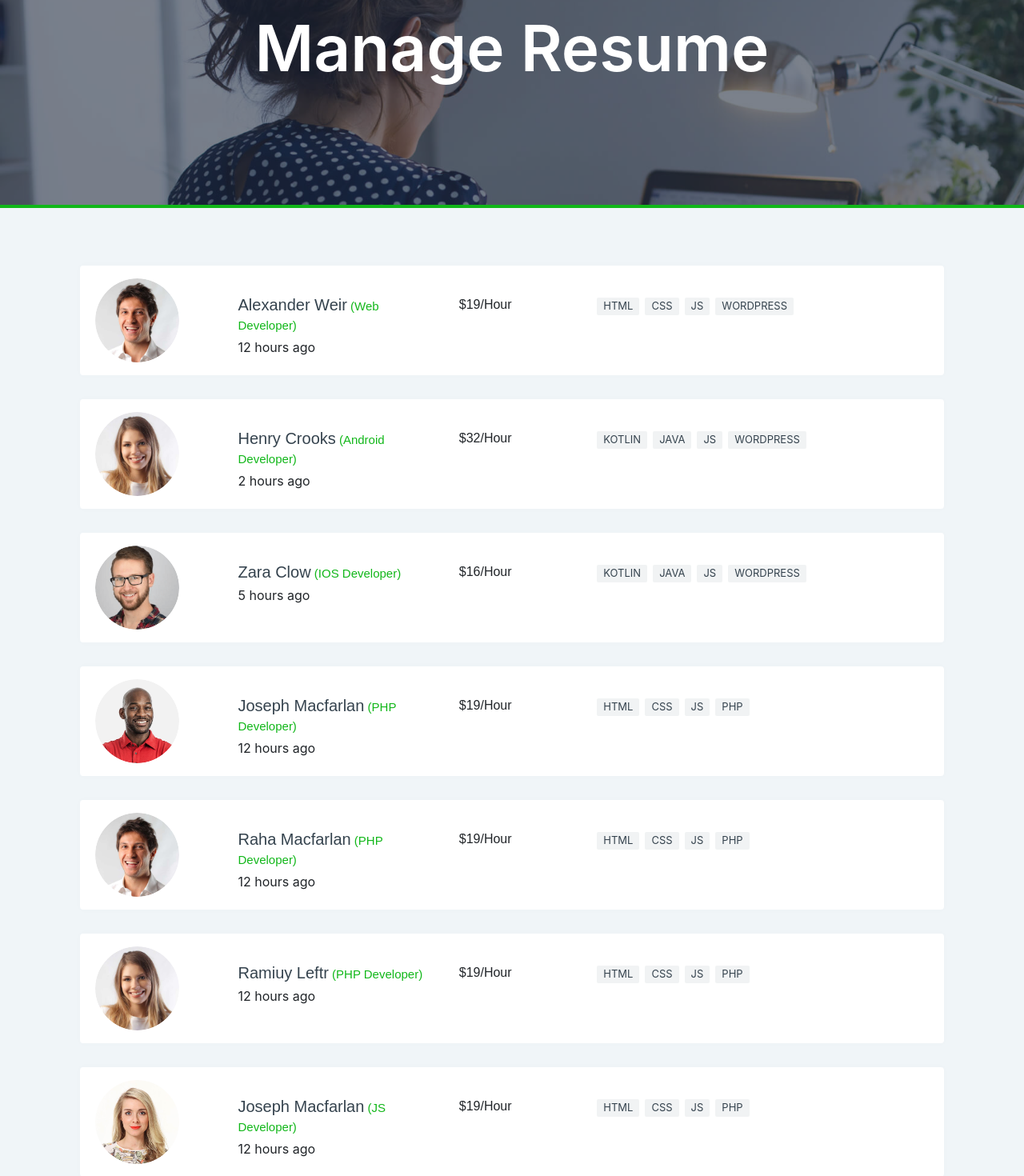
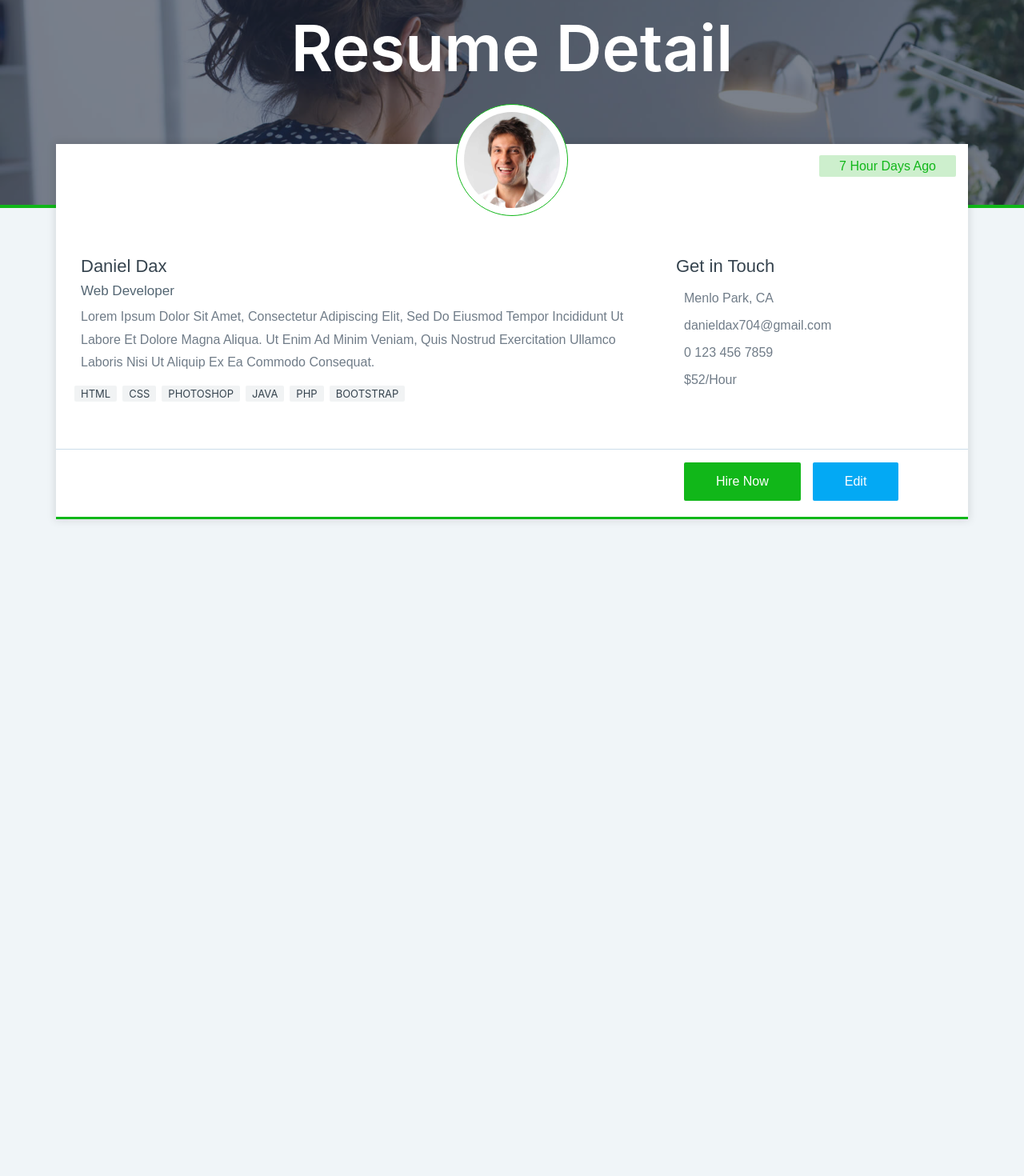
Before and after one commit to danishulhassan7/job-stock, a React (Create React App) app in the folder job-stock/: page /detailResume in a window 1280 px wide. Shown: the part 100-1570 px from the top of the page at 80% size. After the commit the page ends 800 px from the top, so only its background shows below. Built offline with nearby package versions, Linux system fonts and the light colour scheme.

Commit message:
Job-Stock >> Detail Resume: Resume Detail Section

```diff
--- a/job-stock/src/App.css
+++ b/job-stock/src/App.css
@@ -11,9 +11,18 @@
   font-size: calc(10px + 2vmin);
   color: white;
 }
-body {
+
+html, body {
+	width: 100%;
+    height: 100%;
+	overflow-x: hidden;
 	background-color: #f0f5f8;
 }
+
+/* ::-webkit-scrollbar {
+    width: 0px;  Remove scrollbar space
+    background: transparent;  Optional: just make scrollbar invisible
+} */
 .Pagination-css {
 	/* min-height: 100vh; */
 	display: flex;
--- a/job-stock/src/components/DetailResume.js
+++ b/job-stock/src/components/DetailResume.js
@@ -4,15 +4,9 @@ import 'bootstrap/dist/css/bootstrap.min.css';
 import { Container, Row, Col } from 'react-bootstrap';
 import Styles from './Styles';
 import bannerImg from '../assets/img/banner-10.jpg';
-import client1 from '../assets/img/client-1.jpg';
-import client2 from '../assets/img/client-2.jpg';
-import client3 from '../assets/img/client-3.jpg';
-import client4 from '../assets/img/client-4.jpg';
-import client5 from '../assets/img/client-5.jpg';
-import { BrowsResForm } from './BrowsResForm';
-import { PaginationComp } from './PaginationComp';
+import clientImg from '../assets/img/client-1.jpg';
 import Footer from './Footer';
-import { MngRsmCmp } from './MngRsmCmp';
+
 
 function DetailResume() {
     return (
@@ -21,101 +15,73 @@ function DetailResume() {
                 <Container>
                     <Row>
                         <Col md={12}>
-                            <h1 style={{ fontSize: '5em', fontStyle: 'bold' }}>Manage Resume</h1>
+                            <h1 style={{ fontSize: '5em', fontStyle: 'bold' }}>Resume Detail</h1>
                         </Col>
                     </Row>
                 </Container>
-            </section> <br /> <br /> <br />
+            </section>
 
-            {/* Manange Resume Componoets (props)  */}
-            <Container>
-                <MngRsmCmp
-                    img={client1}
-                    name="Alexander Weir"
-                    title=" (Web Developer)"
-                    rate="$19/hour"
-                    active="12 hours ago"
-                    sk1="HTML"
-                    sk2="CSS"
-                    sk3="JS"
-                    sk4="WordPress"
-                />
-                <MngRsmCmp
-                    img={client2}
-                    name="Henry Crooks"
-                    title=" (Android Developer)"
-                    rate="$32/hour"
-                    active="2 hours ago"
-                    sk1="Kotlin"
-                    sk2="Java"
-                    sk3="JS"
-                    sk4="WordPress"
-                />
-                <MngRsmCmp
-                    img={client3}
-                    name="Zara Clow"
-                    title=" (IOS Developer)"
-                    rate="$16/hour"
-                    active="5 hours ago"
-                    sk1="Kotlin"
-                    sk2="Java"
-                    sk3="JS"
-                    sk4="WordPress"
-                />
-                <MngRsmCmp
-                    img={client4}
-                    name="Joseph Macfarlan"
-                    title=" (PHP Developer)"
-                    rate="$19/hour"
-                    active="12 hours ago"
-                    sk1="HTML"
-                    sk2="CSS"
-                    sk3="JS"
-                    sk4="PHP"
-                />
+            <section className="detail-desc">
+                <Container className="container white-shadow">
+                    <Row className="row mrg-0">
+                        <div className="detail-pic">
+                            <img src={clientImg} className="img" alt="client" />
+                            <a href="#" className="detail-edit" title="edit" ><i className="fa fa-pencil"></i></a>
+                        </div>
+                        <div className="detail-status">
+                            <span>7 Hour Days Ago</span>
+                        </div>
+                    </Row>
+                    <Row className="row bottom-mrg mrg-0">
+                        <Col md={8} sm={8}>
+                            <div className="detail-desc-caption">
+                                <h4 className="ml-3">Daniel Dax</h4>
+                                <span className="designation ml-3">Web Developer</span>
+                                <p className="ml-3" style={{fontSize: "16px"}}>Lorem ipsum dolor sit amet, consectetur adipiscing elit, sed do eiusmod tempor incididunt ut labore et dolore magna aliqua. Ut enim ad minim veniam, quis nostrud exercitation ullamco laboris nisi ut aliquip ex ea commodo consequat.</p>
+                            </div>
+                            <div className="detail-desc-skill" style={{	fontSize: "13px"}}>
+                                <span className="ml-2">HTML</span><span>css</span><span>photoshop</span>
+                                <span>java</span><span>php</span><span>bootstrap</span>
+                            </div>
+                        </Col>
+                        <Col md={4} sm={4}>
+                            <div className="get-touch">
+                                <h4>Get in Touch</h4>
+                                <ul>
+                                    <li><i className="fa fa-map-marker"></i><span>Menlo Park, CA</span></li>
+                                    <li><i className="fa fa-envelope"></i><span>danieldax704@gmail.com</span></li>
+                                    <li><i className="fa fa-phone"></i><span>0 123 456 7859</span></li>
+                                    <li><i className="fa fa-money"></i><span>$52/Hour</span></li>
+                                </ul>
+                            </div>
+                        </Col>
+                    </Row>
+                    <div className="detail pannel-footer">
+                        <Row className="row no-padd mrg-0">
+                            <Col md={8} sm={5}>
+                                <ul className="detail-footer-social">
+                                    <li><a href="#"><i className="fa fa-facebook"></i></a></li>
+                                    <li><a href="#"><i className="fa fa-google-plus"></i></a></li>
+                                    <li><a href="#"><i className="fa fa-twitter"></i></a></li>
+                                    <li><a href="#"><i className="fa fa-linkedin"></i></a></li>
+                                    <li><a href="#"><i className="fa fa-instagram"></i></a></li>
+                                </ul>
+                            </Col>
+                            <Col md={4} sm={7} className="mt-3">
+                                <div className="detail-pannel-footer-btn pull-right">
+                                    <a href="#" className="footer-btn grn-btn" title="">Hire Now</a>
+                                    <a href="#" className="footer-btn blu-btn" title="">Edit</a>
+                                </div>
+                            </Col>
+                        </Row>
+                    </div>
+                </Container>
+            </section>
 
-                <MngRsmCmp
-                    img={client1}
-                    name="Raha Macfarlan"
-                    title=" (PHP Developer)"
-                    rate="$19/hour"
-                    active="12 hours ago"
-                    sk1="HTML"
-                    sk2="CSS"
-                    sk3="JS"
-                    sk4="PHP"
-                />
 
-                <MngRsmCmp
-                    img={client2}
-                    name="Ramiuy Leftr"
-                    title=" (PHP Developer)"
-                    rate="$19/hour"
-                    active="12 hours ago"
-                    sk1="HTML"
-                    sk2="CSS"
-                    sk3="JS"
-                    sk4="PHP"
-                />
-                <MngRsmCmp
-                    img={client5}
-                    name="Joseph Macfarlan"
-                    title=" (JS Developer)"
-                    rate="$19/hour"
-                    active="12 hours ago"
-                    sk1="HTML"
-                    sk2="CSS"
-                    sk3="JS"
-                    sk4="PHP"
-                />
-            </Container>
-
-            {/* Pagination  */}
-            <br />
-            <PaginationComp />
             <br /> <br />
             <Footer />
-        </Styles>
+        </Styles >
     );
 }
 
--- a/job-stock/src/components/Styles.js
+++ b/job-stock/src/components/Styles.js
@@ -52,6 +52,7 @@ p {
 	margin-bottom: 5px;
 	text-transform: uppercase
 }
+
 
 .dark .main-heading h2,
 .dark .main-heading p {
@@ -881,6 +882,7 @@ a.btn.call-btn {
 	color: #35434e;
 	margin-bottom: 5px;
 	display: inline-block
+	font-size: 11px;
 }
 
 .detail-desc-caption ul {
@@ -983,6 +985,7 @@ ul.sidebar-list li a {
 	color: #35434e;
 	margin-bottom: 5px;
 	display: inline-block
+	font-size: 11px;
 }
 .get-touch h4 {
 	color: #35434E;
@@ -1193,6 +1196,16 @@ ul.detail-footer-social li a i:hover {
 		float: left!important;
 		width: 100%
 	}
+	.full-detail .panel-body {
+		padding: 0
+	}
+	h2.detail-title {
+		font-size: 17px;
+		padding: 10px 12px
+	}
+	ul.detail-list {
+		padding: 0
+	}
 }
 
 @media screen and (max-width:479px){
@@ -1206,6 +1219,9 @@ ul.detail-footer-social li a i:hover {
 		margin-right: 10px;
 		padding: 8px 18px
 	}
+	.detail-desc {
+		margin-top:140px;
+	}
 }
 
 `;
```
Also changed, not shown: 1 other file (tests, documents, lock files or other folders).
